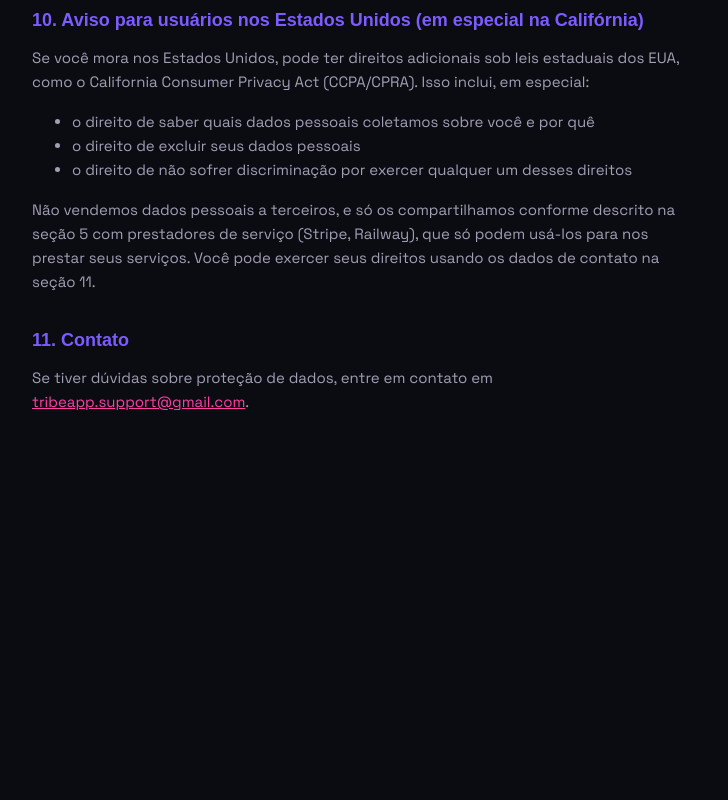
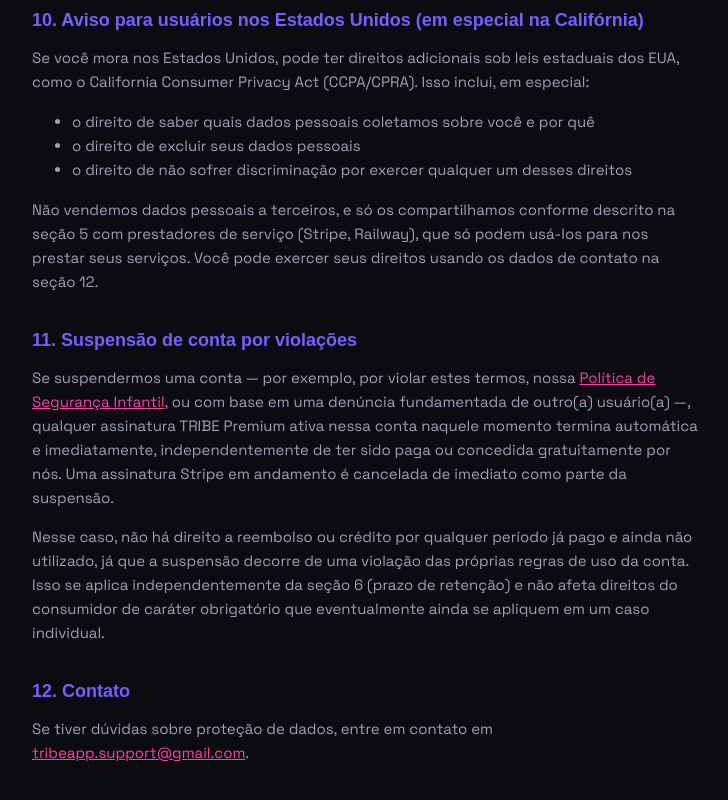
Before and after one commit to Pumabiest/tribe-app, a website: page frontend/privacy-pt.html in a window 1280 px wide. Shown: the part 2179-2979 px from the top of the page, without its empty margins (272-1000 px from the left). Before the commit the page ends 2688 px from the top, so only its background shows below. Drawn offline with Linux system fonts and the light colour scheme; a web font is replaced by a local one.

Commit message:
Update privacy-pt.html

```diff
--- a/frontend/privacy-pt.html
+++ b/frontend/privacy-pt.html
@@ -126,10 +126,26 @@
   <p>
     Não vendemos dados pessoais a terceiros, e só os compartilhamos conforme descrito na seção 5 com
     prestadores de serviço (Stripe, Railway), que só podem usá-los para nos prestar seus serviços.
-    Você pode exercer seus direitos usando os dados de contato na seção 11.
+    Você pode exercer seus direitos usando os dados de contato na seção 12.
   </p>
 
-  <h2>11. Contato</h2>
+  <h2>11. Suspensão de conta por violações</h2>
+  <p>
+    Se suspendermos uma conta — por exemplo, por violar estes termos, nossa
+    <a href="/child-safety-pt.html">Política de Segurança Infantil</a>, ou com base em uma denúncia
+    fundamentada de outro(a) usuário(a) —, qualquer assinatura TRIBE Premium ativa nessa conta naquele
+    momento termina automática e imediatamente, independentemente de ter sido paga ou concedida
+    gratuitamente por nós. Uma assinatura Stripe em andamento é cancelada de imediato como parte da
+    suspensão.
+  </p>
+  <p>
+    Nesse caso, não há direito a reembolso ou crédito por qualquer período já pago e ainda não utilizado,
+    já que a suspensão decorre de uma violação das próprias regras de uso da conta. Isso se aplica
+    independentemente da seção 6 (prazo de retenção) e não afeta direitos do consumidor de caráter
+    obrigatório que eventualmente ainda se apliquem em um caso individual.
+  </p>
+
+  <h2>12. Contato</h2>
   <p>
     Se tiver dúvidas sobre proteção de dados, entre em contato em <a href="mailto:tribeapp.support@gmail.com">tribeapp.support@gmail.com</a>.
   </p>
```
